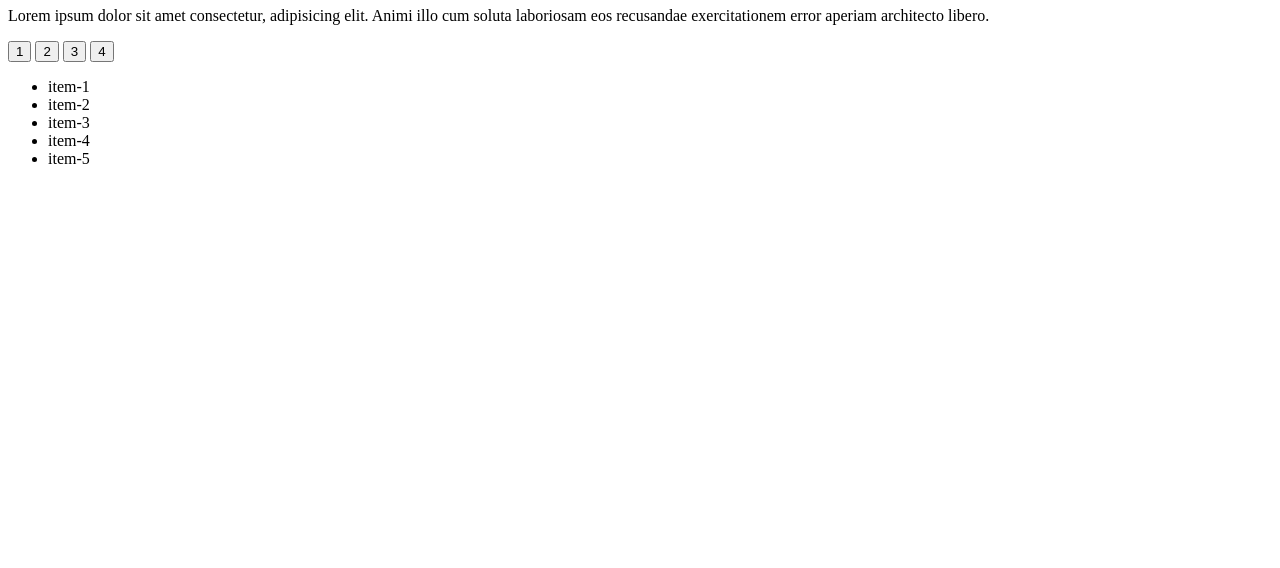
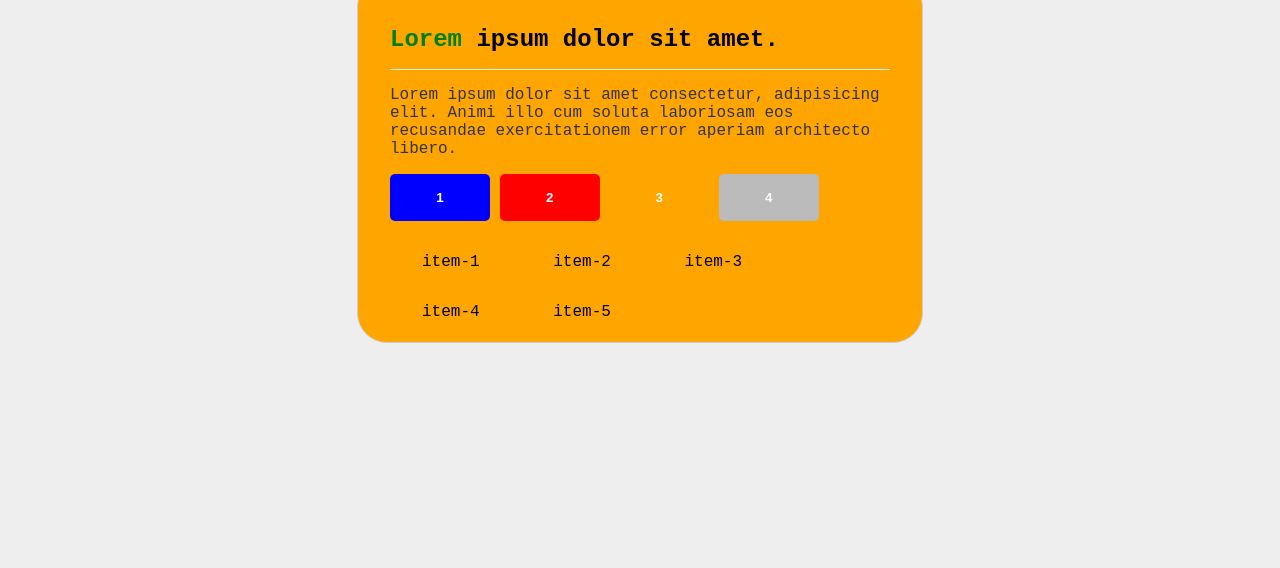
Before and after one commit to gdamss/cours_sass, a website: page index.html in a window 1280 px wide. Shown: the part 248-816 px from the top of the page. Drawn offline with Linux system fonts and the light colour scheme.

Commit message:
ajout cours dyma

```diff
--- a/scss/_media.scss
+++ b/scss/_media.scss
@@ -0,0 +1,24 @@
+@mixin xs {
+  @media only screen and (max-width: 500px) {
+    @content;
+  }
+}
+
+@mixin xl {
+  @media only screen and (min-width: 1000px) {
+    @content;
+  }
+}
+
+@mixin responsive($device) {
+  @if $device == xs {
+    @include xs {
+      @content;
+    }
+  }
+  @if $device == xl {
+    @include xl {
+      @content;
+    }
+  }
+}
--- a/scss/style.scss
+++ b/scss/style.scss
@@ -13,13 +13,12 @@ body {
 }
 
 .card {
- box-sizing: border-box;
- @include responsive (xs){
-  background: red;
- }
- @include responsive(xl){
-  background: orange;
- }
+  @include responsive(xs){
+    background: red;
+  }
+  @include responsive(xl){
+    background: orange
+  };
   width: 500px;
   height: 300px;
   border: 1px solid #ccc;
@@ -32,6 +31,9 @@ body {
     border-bottom: 1px solid $gray;
     span{
         color: green;
+        @include responsive (xs){
+          color: red;
+        }
     }
   }
   .text{
```
Also changed, not shown: css/style.css, 1 other file.
